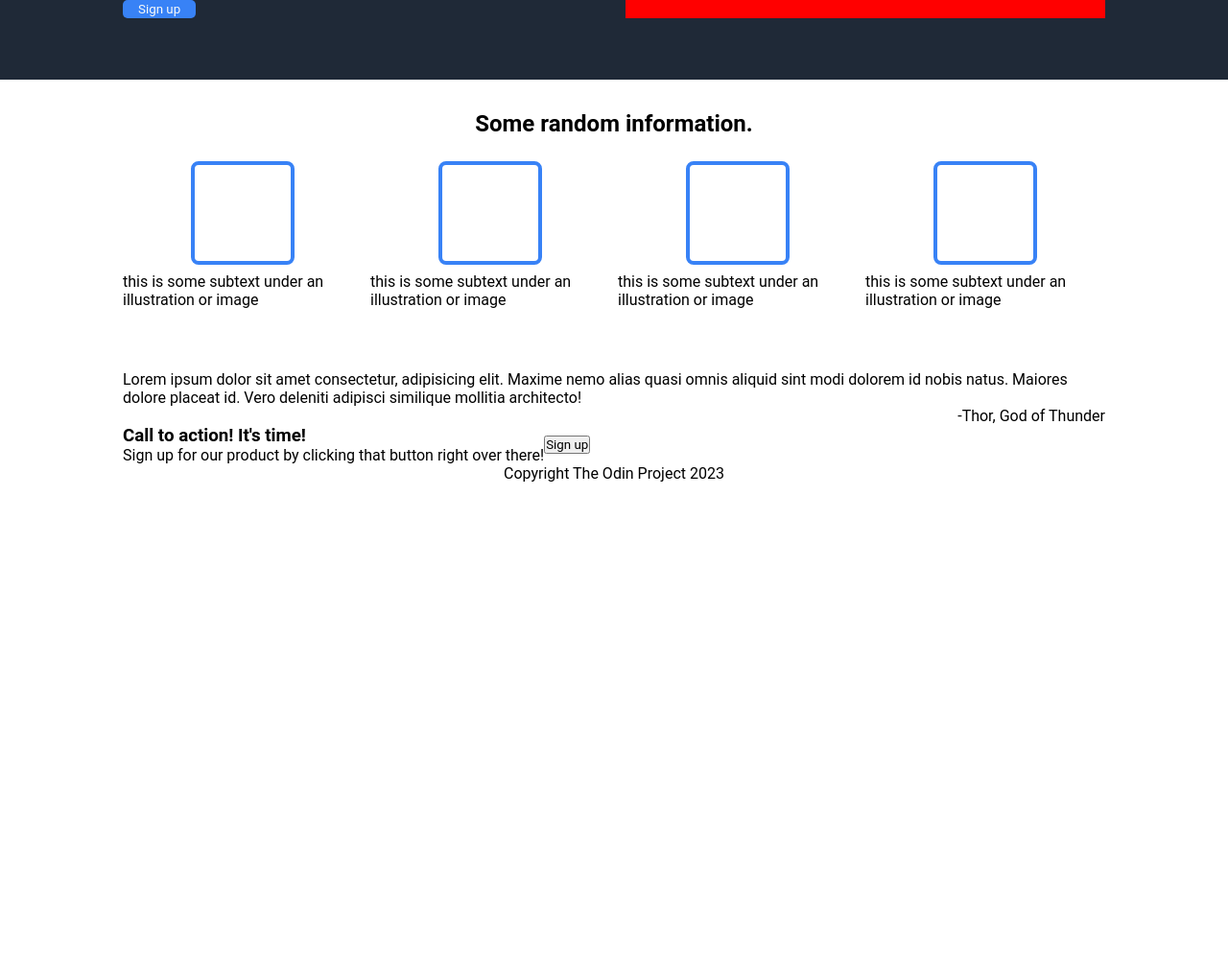
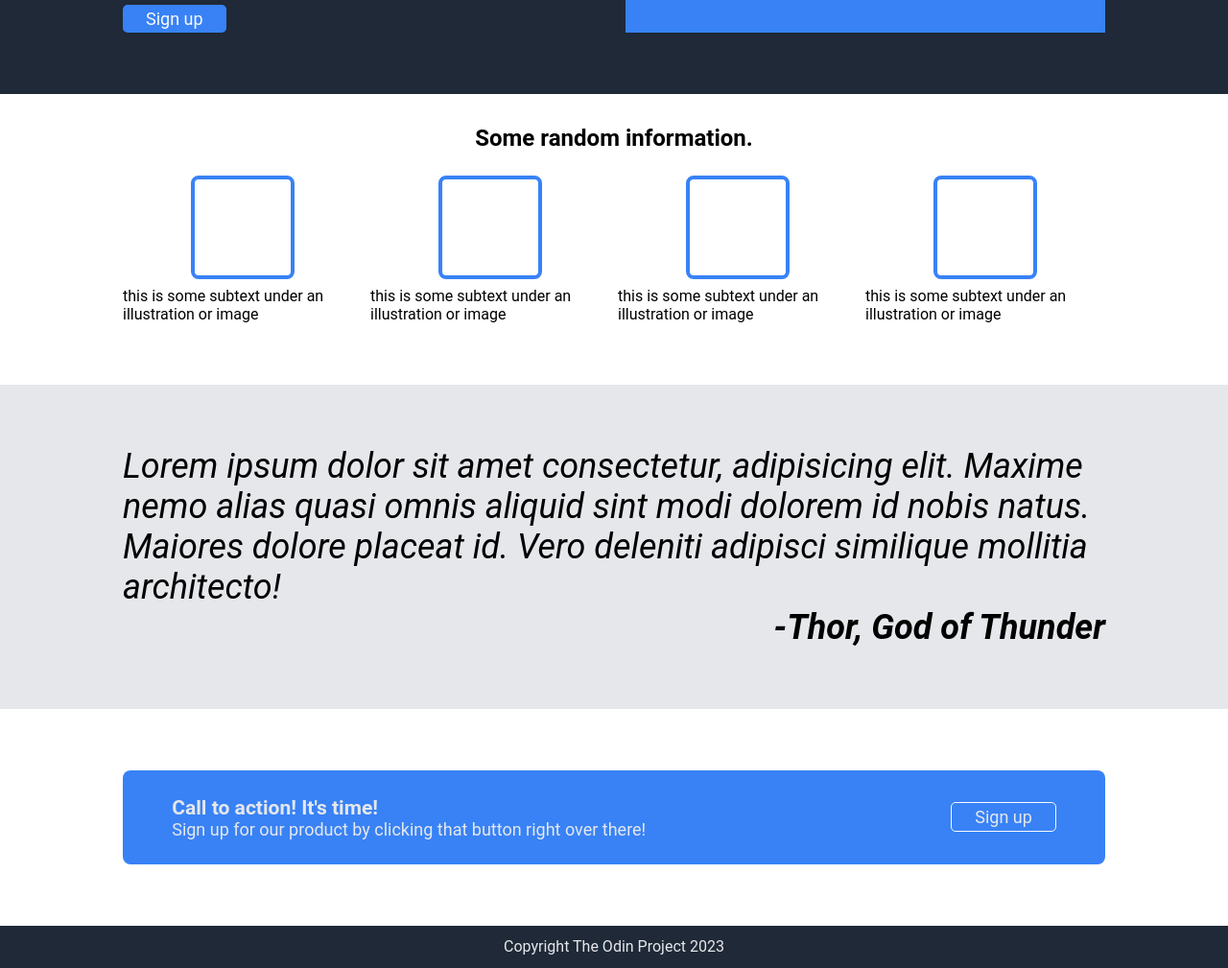
Before and after one commit to tanat8350/odin-landing-page, a plain HTML site: page index.html in a window 1280 px wide. Shown: the part 306-1315 px from the top of the page at 96% size. Before the commit the page ends 809 px from the top, so only its background shows below. Drawn offline with Linux system fonts and the light colour scheme.

Commit message:
finished

```diff
--- a/index.html
+++ b/index.html
@@ -63,6 +63,7 @@
   </div>
 
   <div class="section-4">
+    <div class="container-4">
       <div class="left-4">
         <h3>Call to action! It's time!</h3>
         <p>Sign up for our product by clicking that button right over there!</p>
@@ -72,6 +73,7 @@
         <button>Sign up</button>
       </div>
     </div>
+  </div>
 
   <div class="footer">Copyright The Odin Project 2023</div>
 </body>
--- a/styles.css
+++ b/styles.css
@@ -61,15 +61,17 @@
 }
 
 .left-1 button {
-  padding: 2px 16px;
+  padding: 4px 24px;
+  font-size: 18px;
   color: #f9faf8;
   background-color: #3882f6;
   border: none;
   border-radius: 5px;
+  margin-top: 8px;
 }
 
 .right-1 {
-  background-color: red;
+  background-color: #3882f6;
   display: flex;
   justify-content: center;
   align-items: center;
@@ -105,12 +107,34 @@
   border-radius: 8px;
 }
 
+.section-3 {
+  padding-top: 5%;
+  padding-bottom: 5%;
+  background-color: #e5e7eb;
+  font-size: 36px;
+  font-style: italic;
+}
+
 .author {
   text-align: right;
+  font-weight: bold;
 }
 
 .section-4 {
   display: flex;
+  padding-top: 5%;
+  padding-bottom: 5%;
+}
+
+.container-4 {
+  display: flex;
+  flex: 1;
+  justify-content: space-between;
+  background-color: #3882f6;
+  padding: 2.5% 5%;
+  border-radius: 8px;
+  color: #e5e7eb;
+  font-size: 18px;
 }
 
 .left-4 {
@@ -124,8 +148,20 @@
   align-items: center;
 }
 
+.right-4 button {
+  background-color: #3882f6;
+  color: #e5e7eb;
+  border: 1px solid #f9faf8;
+  border-radius: 5px;
+  padding: 4px 24px;
+  font-size: 18px;
+}
+
 .footer {
   display: flex;
   justify-content: center;
   align-items: center;
+  padding: 1%;
+  background-color: #1f2937;
+  color: #e5e7eb;
 }
```
Lines whose indentation alone changed are shown as unchanged.
